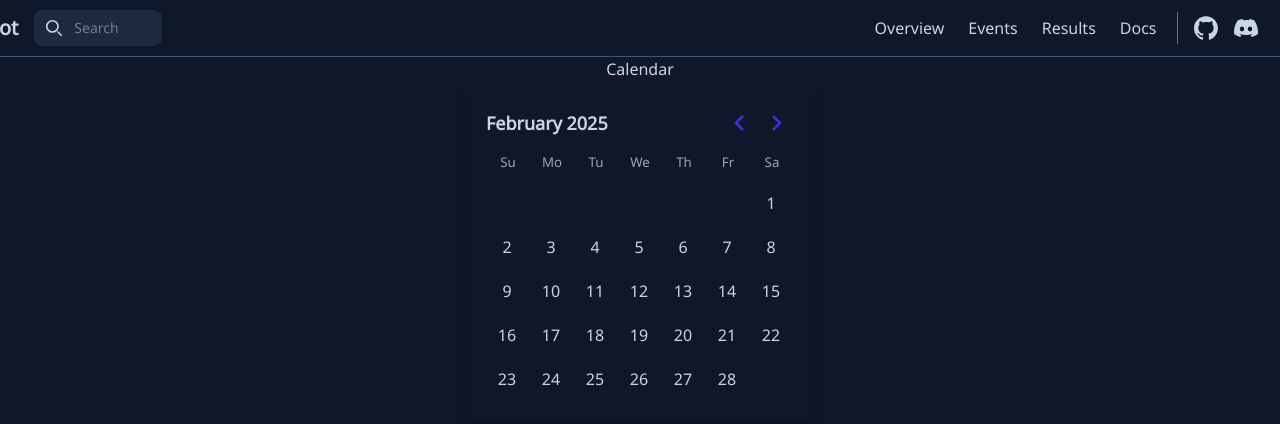
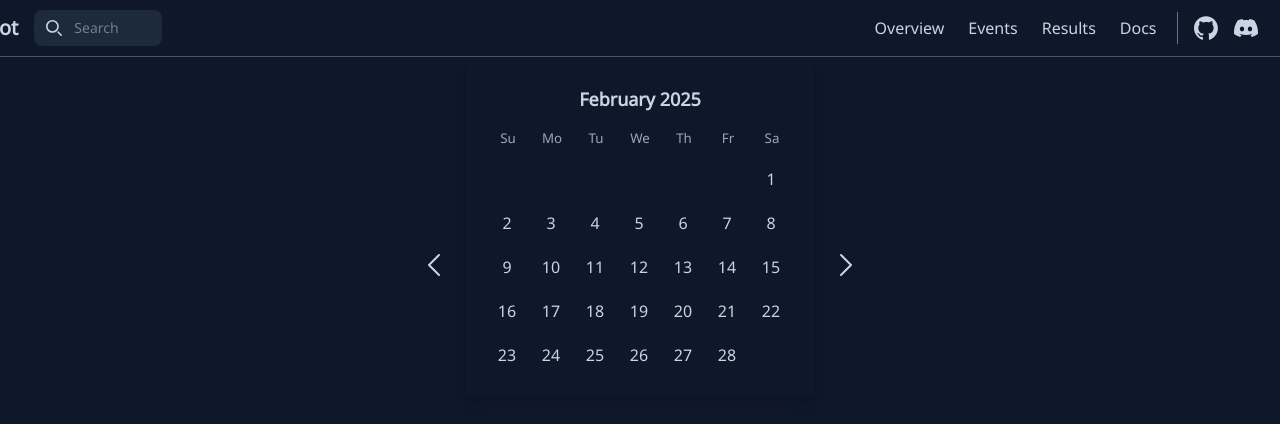
Before and after one commit to WiNg4205/LabBot, a React (Vite) app in the folder frontend/: page /events in a window 1280 px wide. Shown: the top 424 px of the page. Built offline with nearby package versions, Linux system fonts and the light colour scheme.

Commit message:
moved mav buttons to side of calendar

```diff
--- a/frontend/src/components/Calendar.css
+++ b/frontend/src/components/Calendar.css
@@ -154,7 +154,7 @@
 }
 
 .rdp-chevron {
-  display: inline-block;
+  display: none;
   fill: var(--rdp-accent-color);
 }
 
@@ -199,6 +199,7 @@
 
 .rdp-month_caption {
   display: flex;
+  justify-content: center;
   align-content: center;
   height: var(--rdp-nav-height);
   font-weight: bold;
--- a/frontend/src/components/Calendar.jsx
+++ b/frontend/src/components/Calendar.jsx
@@ -1,20 +1,41 @@
+import { useState } from "react";
 import { DayPicker, getDefaultClassNames } from "react-day-picker";
+import { addMonths, subMonths } from "date-fns";
 import "./Calendar.css";
 
 const Calendar = () => {
+  const [month, setMonth] = useState(new Date());
   const defaultClassNames = getDefaultClassNames();
+
   return (
+    <div className="flex items-start gap-4">
+      <button onClick={() => setMonth(subMonths(month, 1))}>
+        <svg xmlns="http://www.w3.org/2000/svg" fill="none" viewBox="0 0 24 24" strokeWidth="1.5" stroke="currentColor" className="size-8 mt-48 hover:text-purple-400">
+          <path strokeLinecap="round" strokeLinejoin="round" d="M15.75 19.5 8.25 12l7.5-7.5" />
+        </svg>
+      </button>
+
       <DayPicker
+        month={month}
+        onMonthChange={setMonth}
         animate
         mode="single"
+        disableNavigation
         classNames={{
-        today: `border-purple-400`, // Add a border to today's date
-        selected: `bg-slate-700 text-white rounded`, // Highlight the selected day
-        root: `${defaultClassNames.root} shadow-lg p-5 user-select-none`, // Add a shadow to the root element
-        chevron: `${defaultClassNames.chevron} fill-slate-400` // Change the color of the chevron
+          today: "border-purple-400",
+          selected: "bg-slate-700 text-white rounded",
+          root: `${defaultClassNames.root} shadow-lg p-5 user-select-none`,
+          chevron: `${defaultClassNames.chevron} fill-slate-400`
         }}
       />
+
+      <button onClick={() => setMonth(addMonths(month, 1))}>
+        <svg xmlns="http://www.w3.org/2000/svg" fill="none" viewBox="0 0 24 24" strokeWidth="1.5" stroke="currentColor" className="size-8 mt-48 hover:text-purple-400">
+          <path strokeLinecap="round" strokeLinejoin="round" d="m8.25 4.5 7.5 7.5-7.5 7.5" />
+        </svg>
+      </button>
+    </div>
   );
-}
+};
 
-export default Calendar
+export default Calendar;
--- a/frontend/src/components/Header.jsx
+++ b/frontend/src/components/Header.jsx
@@ -1,6 +1,4 @@
 import { Link } from "react-router-dom"
-import GithubIcon from '../assets/github-logo.svg'
-import DiscordIcon from '../assets/discord-logo.svg'
 import LabBotIcon from '../assets/flask-solid.svg'
 
 
--- a/frontend/src/pages/Events.jsx
+++ b/frontend/src/pages/Events.jsx
@@ -1,10 +1,9 @@
 import Calendar from "../components/Calendar"
 
 const Events = () => {
-  return <>
-    <h1>Calendar</h1>
+  return <div>
     <Calendar />
-  </>
+  </div>
 }
 
 export default Events
```
Lines whose indentation alone changed are shown as unchanged.
